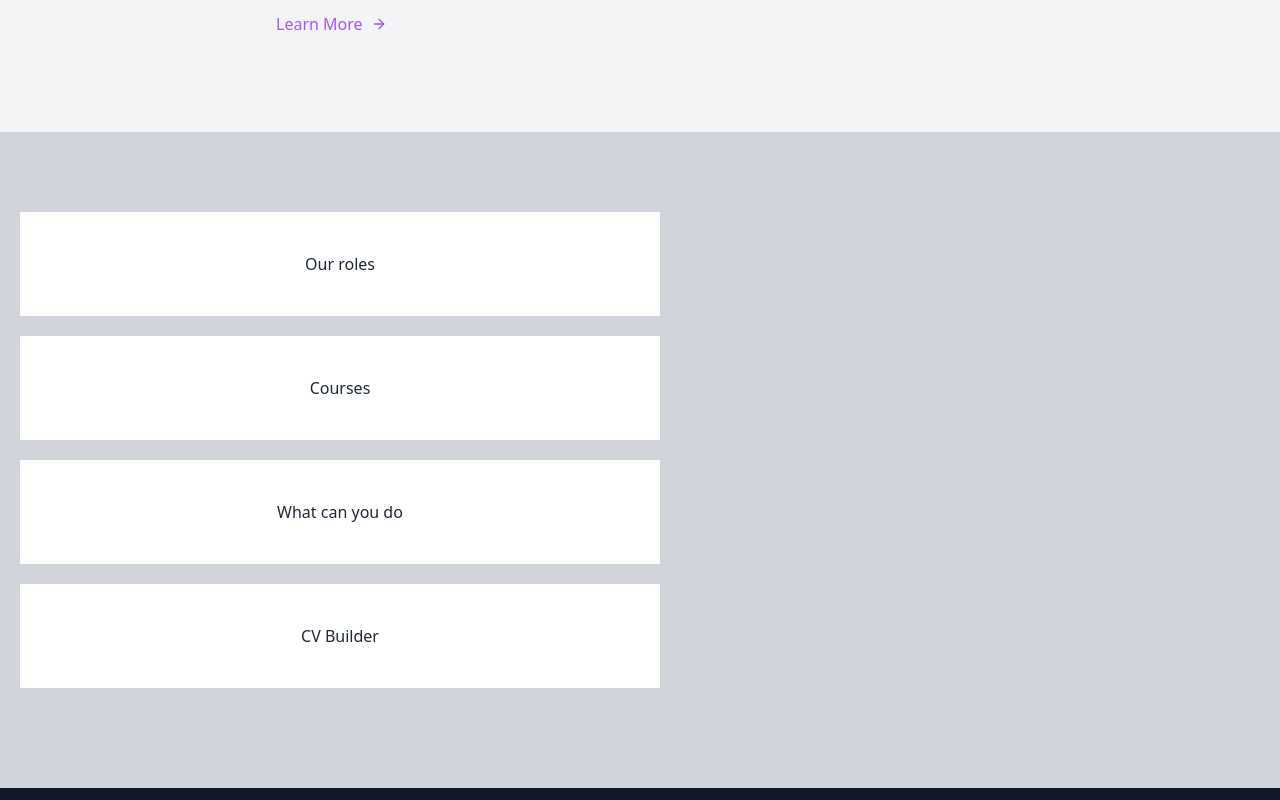
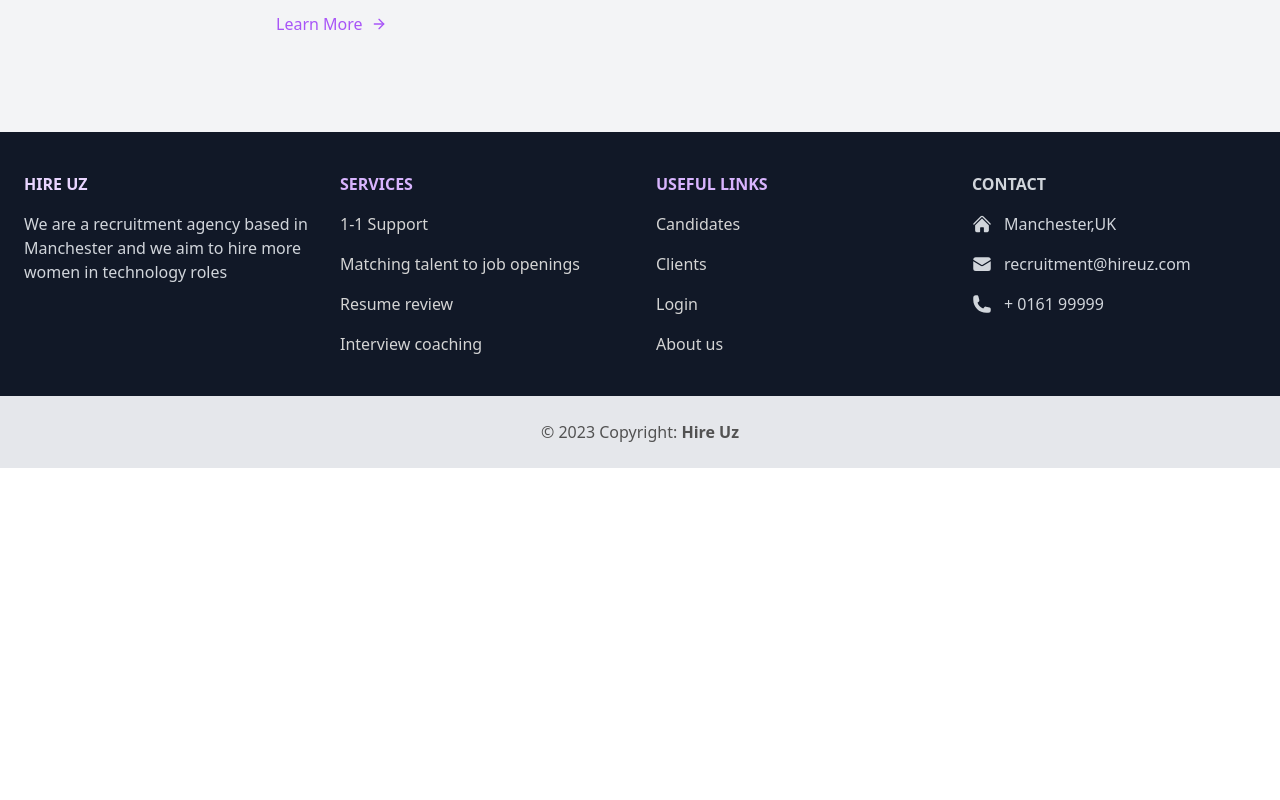
Before and after one commit to uzma981/HireUz, a React (Vite) app: page /blogs in a window 1280 px wide. Shown: the part 1020-1820 px from the top of the page. After the commit the page ends 1488 px from the top, so only its background shows below. Built offline with nearby package versions, Linux system fonts and the light colour scheme; no server answers; what @shrutibalasa/tailwind-grid-auto-fit would draw is missing.

Commit message:
refactored blog section

```diff
--- a/src/components/BlogsScreen/Blogs.jsx
+++ b/src/components/BlogsScreen/Blogs.jsx
@@ -15,48 +15,9 @@ export default function Blogs() {
           </p>
         </div>
       </section>
-      {/* <form className="">
-        <label
-          htmlFor="default-search"
-          className="mb-2 text-sm font-medium text-gray-900 sr-only dark:text-white"
-        >
-          Search
-        </label>
-        <div className="relative">
-          <div className="absolute inset-y-0 left-0 flex items-center pl-3 pointer-events-none">
-            <svg
-              aria-hidden="true"
-              className="w-5 h-5 text-gray-500 dark:text-gray-400"
-              fill="none"
-              strokeLinecap="currentColor"
-              viewBox="0 0 24 24"
-              xmlns="http://www.w3.org/2000/svg"
-            >
-              <path
-                strokeLinecap="round"
-                strokeLinejoin="round"
-                strokeWidth="2"
-                d="M21 21l-6-6m2-5a7 7 0 11-14 0 7 7 0 0114 0z"
-              ></path>
-            </svg>
-          </div>
-          <input
-            type="search"
-            id="default-search"
-            className="block w-full p-4 pl-10 text-sm text-gray-900 border border-gray-300 rounded-lg bg-gray-50 focus:ring-purple-300 focus:border-gray-500 "
-            placeholder="Search Blogs..."
-            required
-          />
-          <button
-            type="submit"
-            className="text-white absolute right-2.5 bottom-2.5 bg-purple-800 hover:bg-purple-300 focus:ring-4 focus:outline-none focus:ring-blue-300 font-medium rounded-lg text-sm px-4 py-2"
-          >
-            Search
-          </button>
-        </div>
-      </form> */}
+
       <BlogSection />
-      <div className="text-center bg-gray-300 py-20">
+      {/* <div className="text-center bg-gray-300 py-20">
         <div className="py-10 bg-white mr-5 ml-5 mb-5 lg:w-1/2">
           <h1>Our roles</h1>
         </div>
@@ -69,7 +30,7 @@ export default function Blogs() {
         <div className="py-10 bg-white mr-5 ml-5 mb-5 lg:w-1/2">
           <h1>CV Builder </h1>
         </div>
-      </div>
+      </div> */}
       <Footer />
     </div>
   );
```
